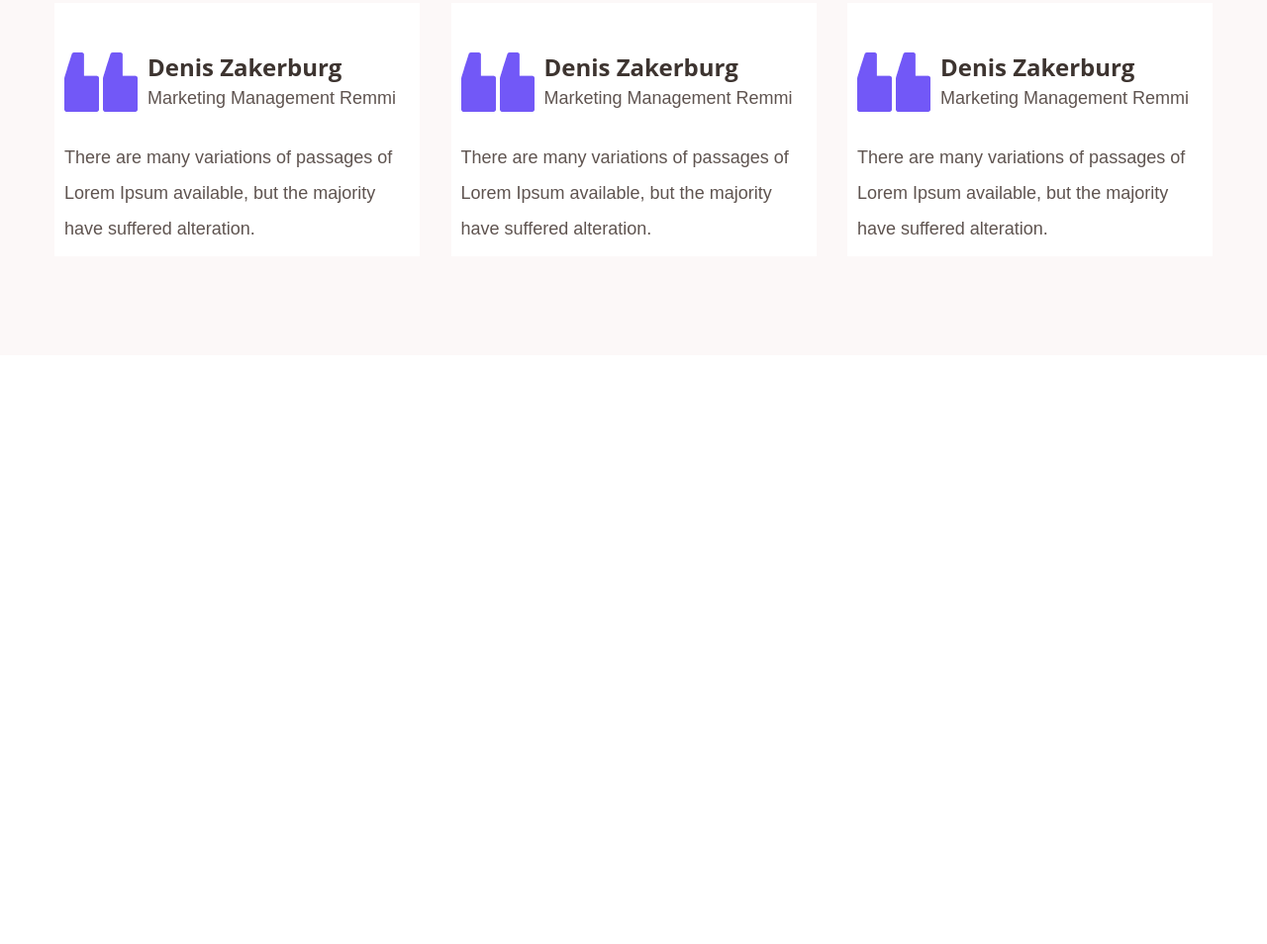
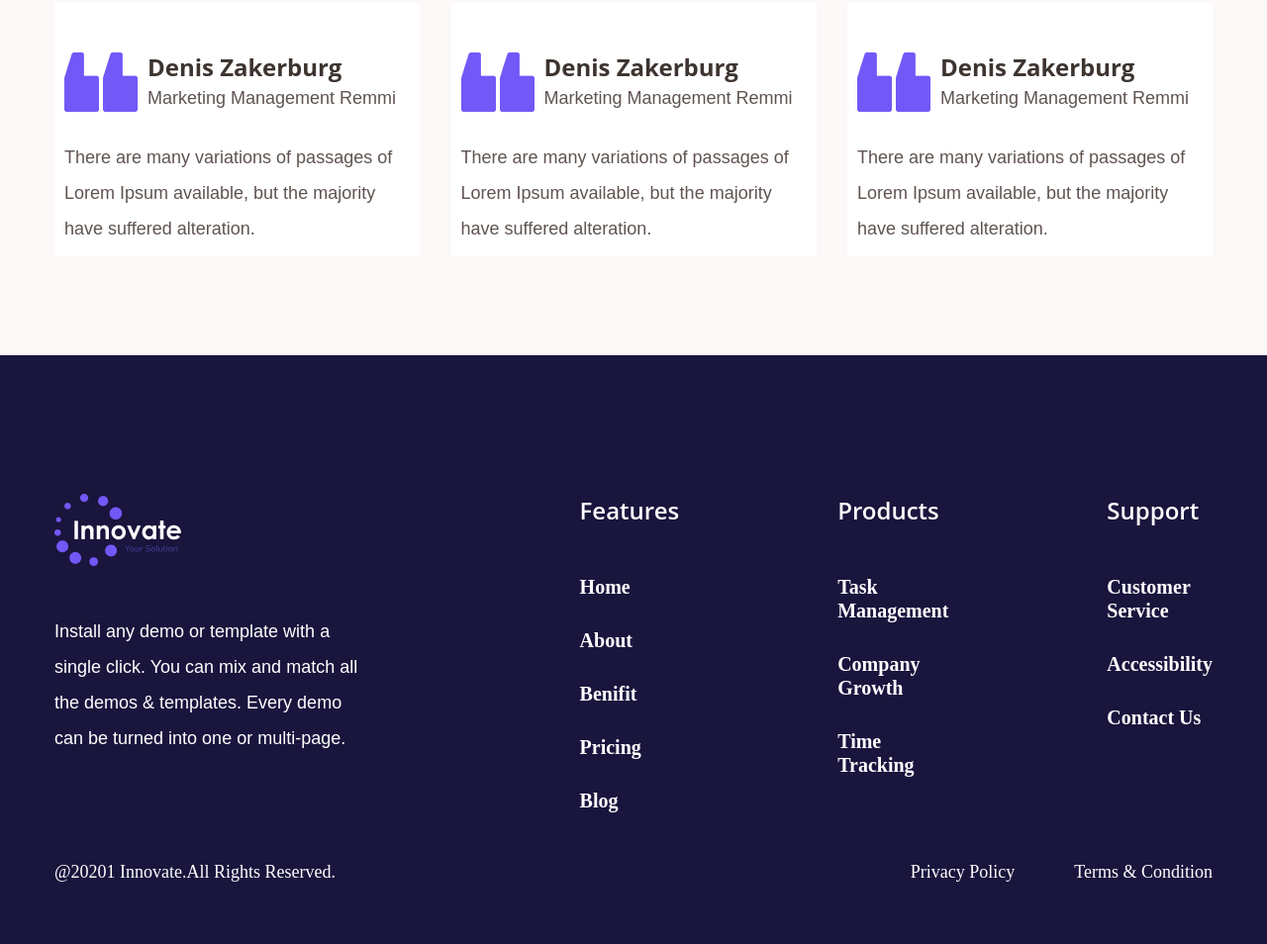
Before and after one commit to Web-Tushar/-E-commerce-solution, a plain HTML site: page index.html in a window 1280 px wide. Shown: the part 5923-6877 px from the top of the page at 99% size. Before the commit the page ends 6282 px from the top, so only its background shows below. Drawn offline with Linux system fonts and the light colour scheme.

Commit message:
footer add

```diff
--- a/index.html
+++ b/index.html
@@ -333,6 +333,60 @@
 
           <!-- ===== about part start here==== -->
 
+               <!-- =====footer part start here==== -->
+          <footer>
+               <div class="container">
+                    <div class="footer_wrapper">
+                         <div class="footer_details">
+                              <picture>
+                                   <img src="./images/footerrLogo.png"  alt="not_found">
+                              </picture>
+                              <p class="paragraph">Install any demo or template with a single click. You can mix and match all the demos & templates. Every demo can be turned into one or multi-page.</p>
+                         </div>
+                         <div class="content_group">
+                              <div class="footer_Features">
+                                   <h4 class="footer_heading">Features</h4>
+                                   <ul  class="footer_list">
+                                   <li>Home</li>
+                                   <li>About</li>
+                                   <li>Benifit</li>
+                                   <li>Pricing</li>
+                                   <li>Blog</li>
+                                   </ul>
+                              </div>
+                              <div class="footer_Products">
+                                   <h4 class="footer_heading">Products</h4>
+                                   <ul class="footer_list">
+                                        <li>Task Management</li>
+                                        <li>Company growth</li>
+                                        <li>Time tracking</li>
+                                   </ul>
+                              </div>
+                              <div class="footer_Support">
+                                   <h4 class="footer_heading">Support</h4>
+                                   <ul class="footer_list">
+                                        <li>Customer service</li>
+                                        <li>Accessibility</li>
+                                        <li>Contact us</li>
+                                   </ul>
+                              </div>
+                         </div>
+                    </div>
+                    <div class="copy_right">
+                         <div class="main_copy_right">
+                              <p>@20201 Innovate.All rights reserved.</p>
+                         </div>
+                         <div class="main_copy_right2">
+                              <p>Privacy policy</p>
+                              <p>Terms & condition</p>
+                         </div>
+                    </div>
+
+               </div>
+     </footer>
+
+     <!-- ====footer part end here===== -->
+
 
 
 </body>
--- a/style.css
+++ b/style.css
@@ -542,3 +542,112 @@
      width: 350px;
    }
    /* ====about part start here==== */
+
+   /* =====footer part start here==== */
+   footer{
+     padding-top: 140px;
+     padding-bottom: 57px;
+     background-color: #19153D;
+   }
+
+   .footer_wrapper{
+     display: flex;
+     /* justify-content: space-between; */
+     column-gap: 212px;
+   }
+
+   .footer_details .paragraph{
+     margin-top: 44px;
+     color: #fff;
+     /* color:#29313D;
+     font-size: 18px;
+     font-family: var(--nunito_font);
+     font-weight: 400;
+     line-height: 180%;
+     text-transform: capitalize; */
+
+
+   }
+
+   .footer_details{
+     width: 450px;
+
+   }
+   /* .footer_details{
+     color:#29313D;
+     font-size: 18px;
+     font-family: var(--nunito_font);
+     font-weight: 400;
+     line-height: 180%;
+     text-transform: capitalize;
+   } */
+
+
+   .footer_heading{
+     color: #fff;
+     font-family: var(--open_sans);
+     font-size: 24px;
+     font-style: normal;
+     font-weight: 600;
+     line-height: 140%;
+     text-transform: capitalize;
+     margin-bottom: 48px;
+   }
+
+   .footer_list{
+     display: flex;
+     flex-direction: column;
+     row-gap: 30px;
+
+   }
+   .footer_list li{
+     color: #fff;
+     font-family: var(--nunito);
+     font-size: 20px;
+     font-style: normal;
+     font-weight: 600;
+     line-height: 120%;
+     text-transform: capitalize;
+   }
+
+   .content_group{
+     display: flex;
+     column-gap: 160px;
+   }
+
+   .copy_right{
+     margin-top: 44px;
+     display: flex;
+     justify-content: space-between;
+
+   }
+
+   .main_copy_right p{
+     color:#fff;
+     font-family: var(--nunito_font);
+     font-size: 18px;
+     font-style: normal;
+     font-weight: 400;
+     line-height: 180%;
+     text-transform: capitalize;
+
+   }
+   .main_copy_right2 p{
+     color: #fff;
+     font-family: var(--nunito_font);
+     font-size: 18px;
+     font-style: normal;
+     font-weight: 400;
+     line-height: 180%;
+     text-transform: capitalize;
+
+
+   }
+
+   .main_copy_right2{
+     display: flex;
+     column-gap: 60px;
+   }
+
+
+   /* =====footer part end here==== */
```
